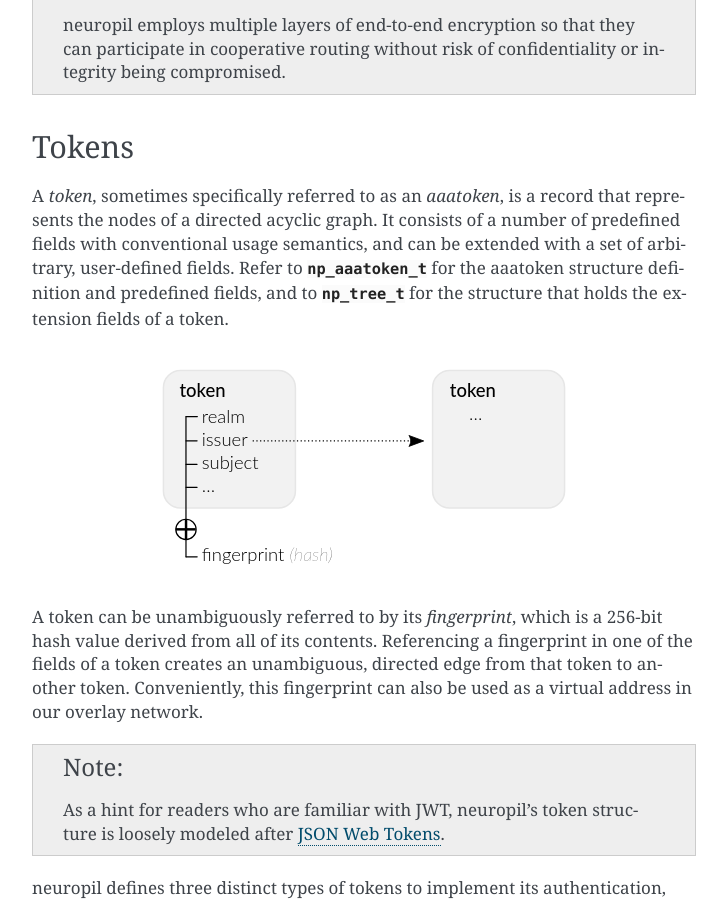
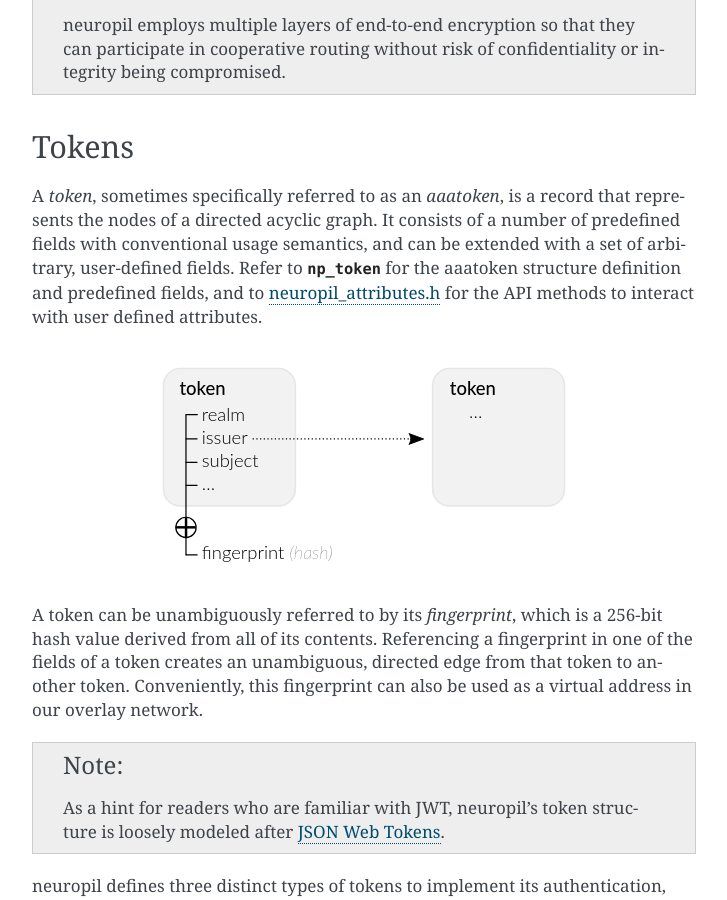
Before and after one commit to pi-lar/neuropil, a Sphinx documentation site: the page built from doc/source/core_concepts.rst, in a window 1280 px wide and 900 px high, scrolled down 2500 px. Shown: the whole window, without its empty margins (426-1153 px from the left). Built offline with Sphinx 7.4.7, drawn with Linux system fonts in a browser that asks for light colours.

Commit message:
documentation update: attributes

```diff
--- a/doc/source/core_concepts.rst
+++ b/doc/source/core_concepts.rst
@@ -86,9 +86,9 @@ Tokens
 A *token*, sometimes specifically referred to as an *aaatoken*, is a record
 that represents the nodes of a directed acyclic graph. It consists of a number
 of predefined fields with conventional usage semantics, and can be extended
-with a set of arbitrary, user-defined fields. Refer to :c:data:`np_aaatoken_t`
+with a set of arbitrary, user-defined fields. Refer to :c:data:`np_token`
 for the aaatoken structure definition and predefined fields, and to
-:c:data:`np_tree_t` for the structure that holds the extension fields of a token.
+:ref:`api-neuropil-attributes` for the API methods to interact with user defined attributes.
 
 .. image:: token.svg
    :alt: Token illustration
--- a/doc/source/glossary.rst
+++ b/doc/source/glossary.rst
@@ -24,7 +24,7 @@ Glossary
 
   token
     an extensible record type used to encode authentication, authorization, and
-    accounting information, see :c:data:`np_aaatoken_t`
+    accounting information, see :c:data:`np_token`
 
   DHT
     abbreviation for 'distributed hash table'
--- a/doc/source/protocol.steps.rst
+++ b/doc/source/protocol.steps.rst
@@ -46,7 +46,7 @@ Step 2: joining the network
 The initiating node transmits a *join message* to its peer. The join message
 contains the identity that uses the node. This identity may or may not be
 identical to the node token. If they differ, then the identity must also
-contain the fingerprint of the node token in an extension field. Later on, this
+contain the fingerprint of the node token in an attribute field. Later on, this
 reference is used for routing purposes.
 
 The receiving node can now authenticate and authorize the identity that is
```
Also changed, not shown: doc/source/api.rst (+8 -0 lines), 1 other file.
